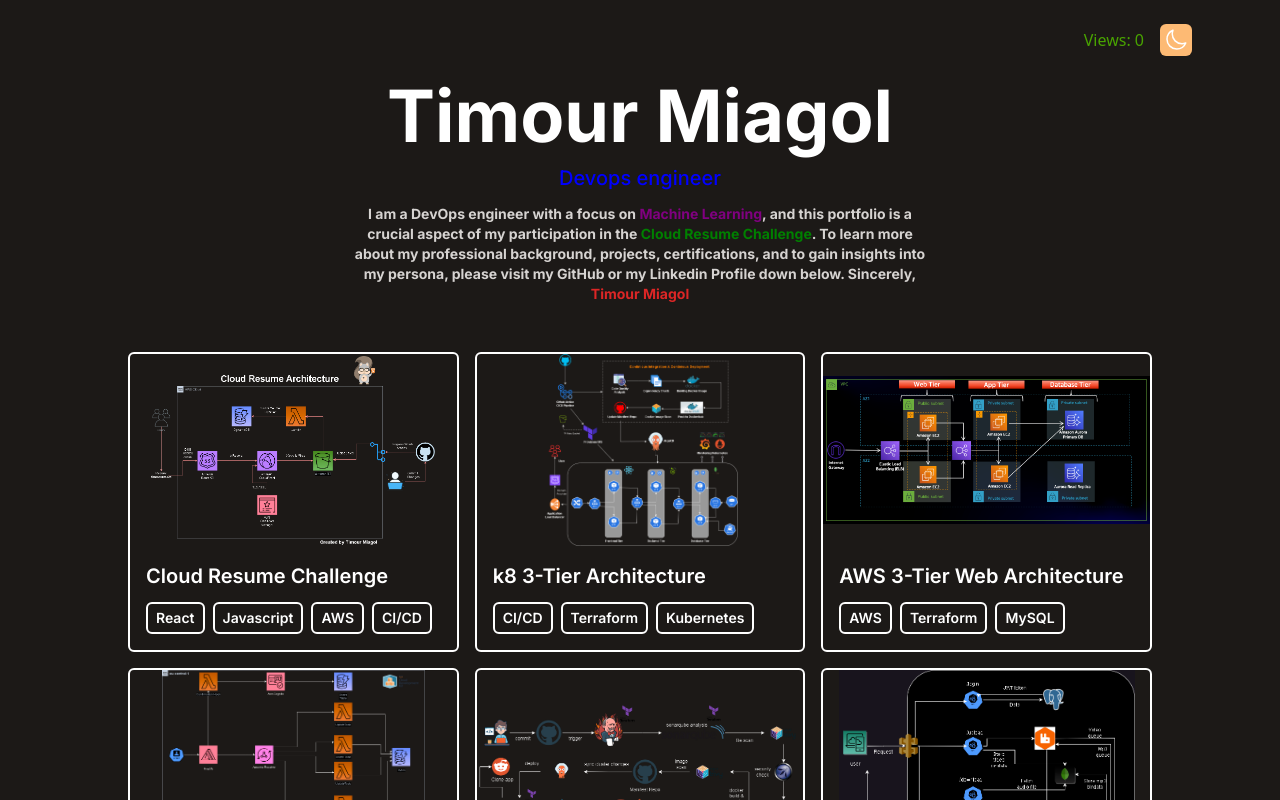
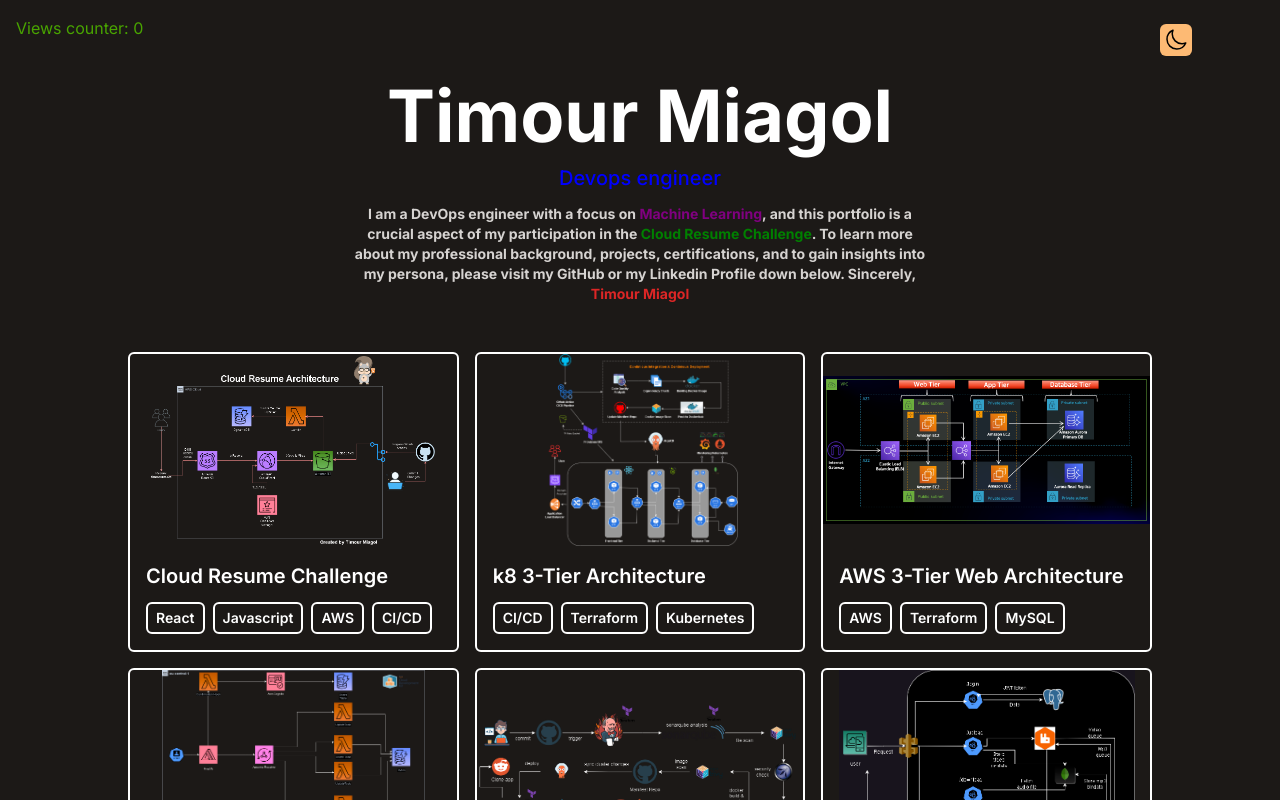
Before and after one commit to Tim275/Cloud-Resume-Challenge_inSam-IAC-, a React (Vite) app: page / in a window 1280 px wide. Both pictures are taken after a click on the button 1176 px from the left and 40 px from the top of the page. Shown: the top 800 px of the page. Built offline with nearby package versions, Linux system fonts and the light colour scheme; no server answers.

Commit message:
counterAddjustleft

```diff
--- a/src/App.jsx
+++ b/src/App.jsx
@@ -7,7 +7,6 @@
 
 function App() {
   const [theme, setTheme] = useState(null);
-  const [counter, setCounter] = useState(0);
 
   useEffect(() => {
     if (window.matchMedia("(prefers-color-scheme: dark)").matches) {
@@ -28,25 +27,6 @@
       document.documentElement.classList.remove("dark");
     }
   }, [theme]);
-
-  useEffect(() => {
-    async function updateCounter() {
-      try {
-        let response = await fetch(
-          "https://yumhn6nkcddwvbtoutzsa55wsi0msjuk.lambda-url.eu-central-1.on.aws/"
-        );
-        if (!response.ok) {
-          throw new Error("Network response was not ok");
-        }
-        let data = await response.json();
-        setCounter(data);
-      } catch (error) {
-        console.error("Failed to fetch counter:", error);
-      }
-    }
-
-    updateCounter();
-  }, []);
 
   const sun = (
     <svg
@@ -71,7 +51,7 @@
       fill="none"
       viewBox="0 0 24 24"
       strokeWidth={1.5}
-      stroke="white"
+      stroke="currentColor"
       className="w-6 h-6"
     >
       <path
@@ -84,8 +64,7 @@
 
   return (
     <>
-      <div className="fixed p-2 z-10 right-20 top-4 flex items-center space-x-4">
-        <span className="rainbow-text">Views: {counter}</span>
+      <div className="fixed p-2 z-10 right-20 top-4">
         <button
           type="button"
           onClick={handleThemeSwitch}
--- a/src/components/Intro.jsx
+++ b/src/components/Intro.jsx
@@ -1,12 +1,35 @@
-import React from "react";
+import React, { useState, useEffect } from "react";
 import "../styles/style.css";
-import { useState, useEffect } from "react";
 import { FontAwesomeIcon } from "@fortawesome/react-fontawesome";
 import { faInfinity } from "@fortawesome/free-solid-svg-icons";
 
 function Intro() {
+  const [counter, setCounter] = useState(0);
+
+  useEffect(() => {
+    async function updateCounter() {
+      try {
+        let response = await fetch(
+          "https://yumhn6nkcddwvbtoutzsa55wsi0msjuk.lambda-url.eu-central-1.on.aws/"
+        );
+        if (!response.ok) {
+          throw new Error("Network response was not ok");
+        }
+        let data = await response.json();
+        setCounter(data);
+      } catch (error) {
+        console.error("Failed to fetch counter:", error);
+      }
+    }
+
+    updateCounter();
+  }, []);
+
   return (
     <div className="flex items-center justify-center flex-col text-center pt-20 pb-6">
+      <div className="absolute top-4 left-4">
+        <span className="rainbow-text">Views counter: {counter}</span>
+      </div>
       <h1 className="text-4xl md:text-7xl dark:text-white mb-1 md:mb-3 font-bold">
         Timour Miagol
       </h1>
--- a/src/data/timeline.js
+++ b/src/data/timeline.js
@@ -1,9 +1,9 @@
 export default [
   {
     year: "August 2024",
-    title: "DevOps Engineer",
+    title: "Bankverlag GmbH",
     duration: "present",
-    details: "Administrative Devops Role. more details incoming...",
+    details: "Devops Engineer.",
     tools: "Kubernetes, Elasticsearch, Kong Gateway",
   },
   {
```
